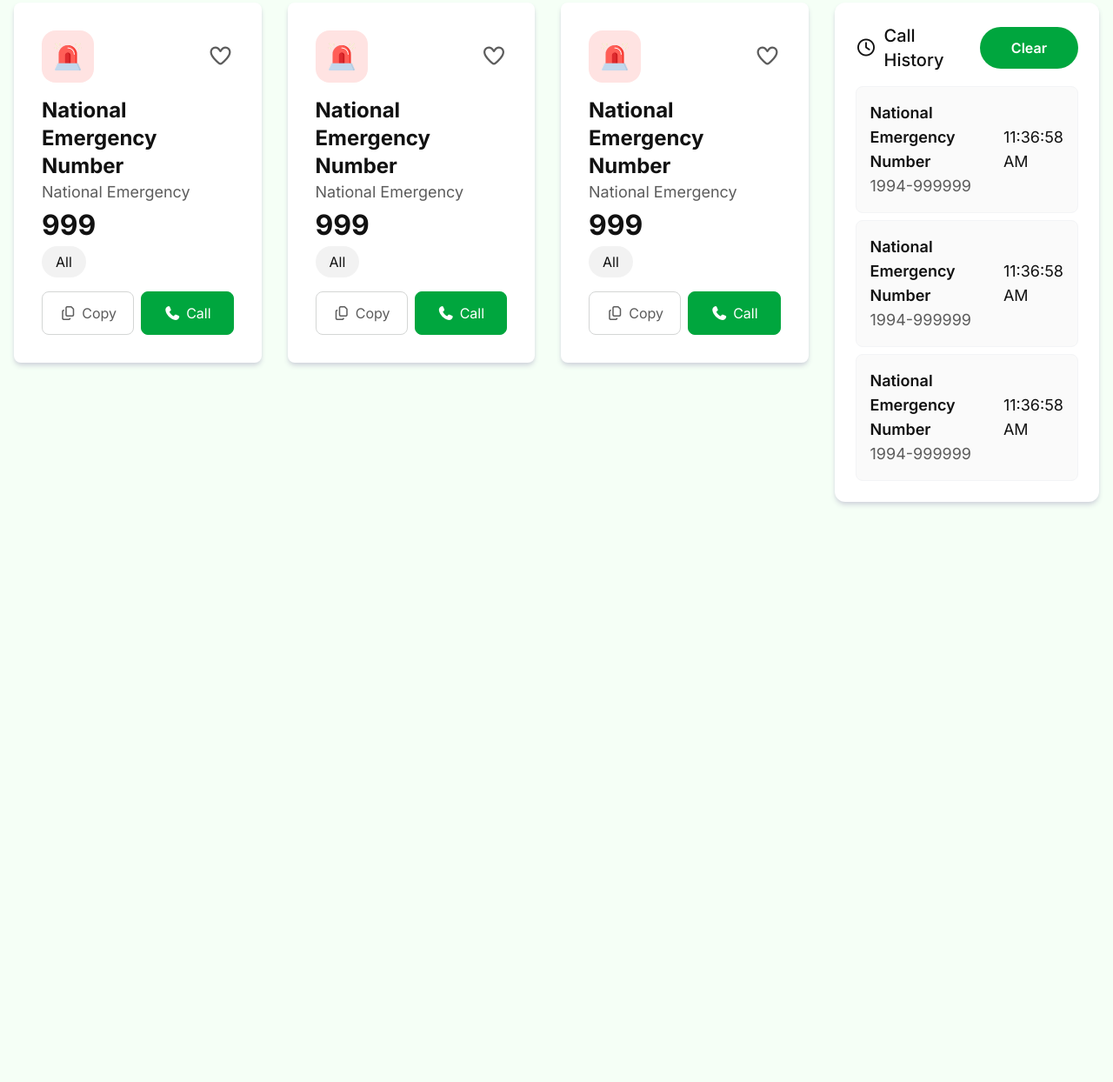
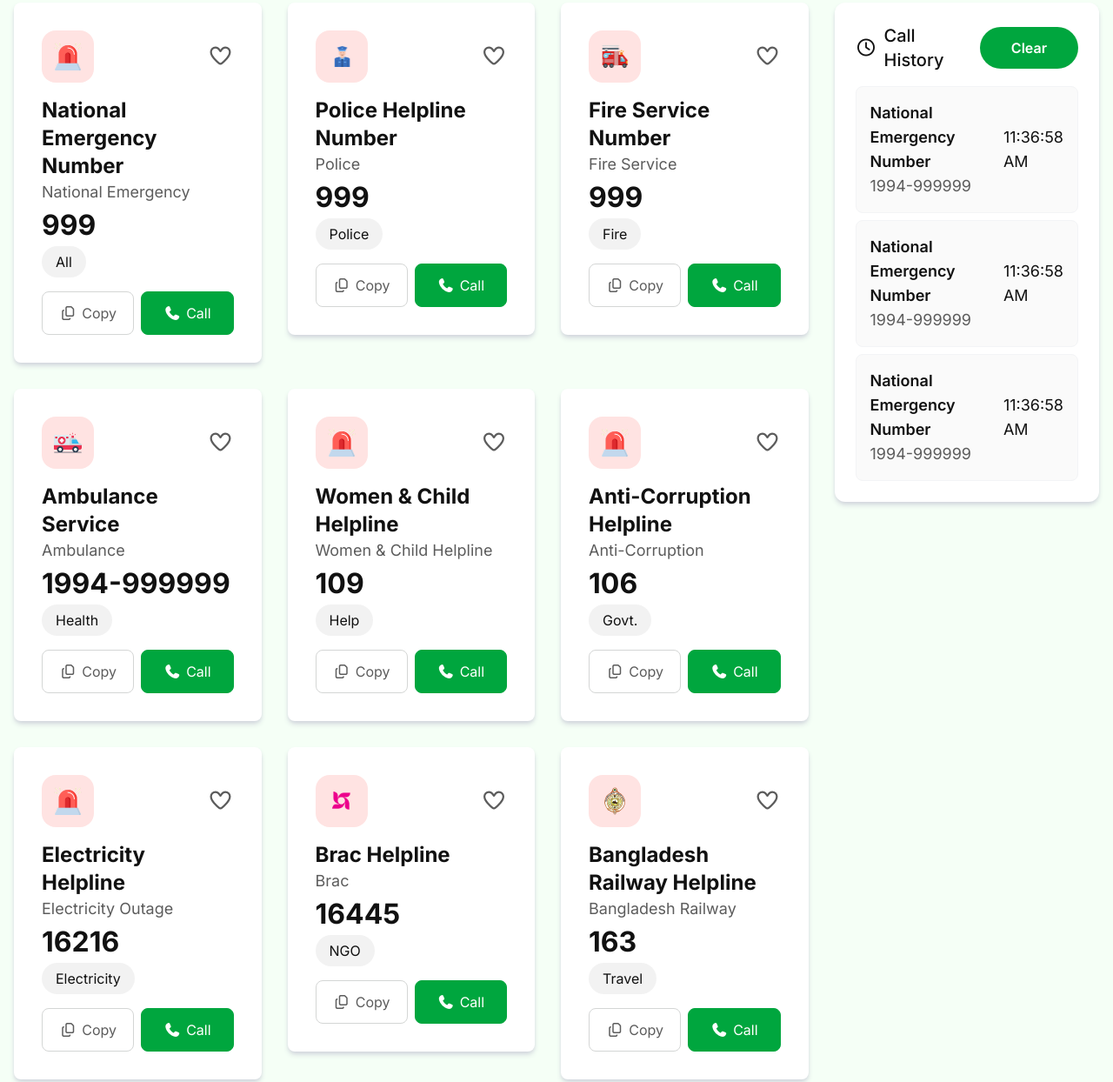
Before and after one commit to LitanMolla/emergency-hotline, a plain HTML site: page index.html in a window 1280 px wide. Shown: the part 401-1645 px from the top of the page at 87% size. Before the commit the page ends 1026 px from the top, so only its background shows below. Drawn offline with nearby package versions, Linux system fonts and the light colour scheme.

Commit message:
heart count function added

```diff
--- a/index.html
+++ b/index.html
@@ -31,7 +31,7 @@
                             id="heart_count">0</span><img class="w-[30px]" src="./assets/heart.png"
                             alt="heart"></button>
                     <button class="flex items-center gap-2.5 font-black px-9 py-3 bg-[#41FF6B1A] rounded-[50px]"><span
-                            id="coin_count">0</span><img class="w-[30px]" src="./assets/coin.png" alt="heart"></button>
+                            id="coin_count">100</span><img class="w-[30px]" src="./assets/coin.png" alt="heart"></button>
                     <button class="bg-[#00A63E] px-9 py-3 rounded-[50px] text-white font-semibold"><span
                             id="copy_count">0</span>
                         Copy</button>
@@ -58,73 +58,7 @@
                 <div class="lg:w-9/12">
                     <div id="service_container" class="grid grid-cols-1 md:grid-cols-2 lg:grid-cols-3 gap-[30px]">
                         <!-- Service Item -->
-                        <div class="bg-white p-8 rounded-lg shadow-md shadow-gray-300">
-                            <div class="flex justify-between items-center">
-                                <div class="bg-[#FFE3E2] w-15 h-15 rounded-2xl flex justify-center items-center">
-                                    <img class="w-8" src="./assets/emergency.png" alt="emergency">
-                                </div>
-                                <button id="heart_btn" class="text-[#5C5C5C] text-2xl cursor-pointer"><i
-                                        class="fa-regular fa-heart pointer-events-none"></i></button>
-                            </div>
-                            <h3 class="text-2xl font-bold mt-4">National Emergency Number</h3>
-                            <p class="text-lg text-[#5C5C5C]">National Emergency</p>
-                            <h2 class="font-bold text-[32px]">999</h2>
-                            <p class="px-4 py-[6px] bg-[#F2F2F2] rounded-full inline-block">All</p>
-                            <div class="flex justify-between gap-2 mt-4">
-                                <button
-                                    class="copy_btn border border-[#D4D6D5] rounded-lg py-3 w-1/2 text-[#5C5C5C] cursor-pointer duration-300 hover:bg-gray-200"><i
-                                        class="fa-regular fa-copy pointer-events-none mr-[6px]"></i>Copy</button>
-                                <button
-                                    class="call_btn border border-[#00A63E] rounded-lg py-3 w-1/2 text-white bg-[#00A63E] cursor-pointer duration-300 hover:bg-green-700"><i
-                                        class="fa-solid fa-phone pointer-events-none mr-[6px]"></i>Call</button>
-                            </div>
-                        </div>
-                        <!-- Service Item End -->
-                        <!-- Service Item -->
-                        <div class="bg-white p-8 rounded-lg shadow-md shadow-gray-300">
-                            <div class="flex justify-between items-center">
-                                <div class="bg-[#FFE3E2] w-15 h-15 rounded-2xl flex justify-center items-center">
-                                    <img class="w-8" src="./assets/emergency.png" alt="emergency">
-                                </div>
-                                <button id="heart_btn" class="text-[#5C5C5C] text-2xl cursor-pointer"><i
-                                        class="fa-regular fa-heart pointer-events-none"></i></button>
-                            </div>
-                            <h3 class="text-2xl font-bold mt-4">National Emergency Number</h3>
-                            <p class="text-lg text-[#5C5C5C]">National Emergency</p>
-                            <h2 class="font-bold text-[32px]">999</h2>
-                            <p class="px-4 py-[6px] bg-[#F2F2F2] rounded-full inline-block">All</p>
-                            <div class="flex justify-between gap-2 mt-4">
-                                <button
-                                    class="copy_btn border border-[#D4D6D5] rounded-lg py-3 w-1/2 text-[#5C5C5C] cursor-pointer duration-300 hover:bg-gray-200"><i
-                                        class="fa-regular fa-copy pointer-events-none mr-[6px]"></i>Copy</button>
-                                <button
-                                    class="call_btn border border-[#00A63E] rounded-lg py-3 w-1/2 text-white bg-[#00A63E] cursor-pointer duration-300 hover:bg-green-700"><i
-                                        class="fa-solid fa-phone pointer-events-none mr-[6px]"></i>Call</button>
-                            </div>
-                        </div>
-                        <!-- Service Item End -->
-                        <!-- Service Item -->
-                        <div class="bg-white p-8 rounded-lg shadow-md shadow-gray-300">
-                            <div class="flex justify-between items-center">
-                                <div class="bg-[#FFE3E2] w-15 h-15 rounded-2xl flex justify-center items-center">
-                                    <img class="w-8" src="./assets/emergency.png" alt="emergency">
-                                </div>
-                                <button id="heart_btn" class="text-[#5C5C5C] text-2xl cursor-pointer"><i
-                                        class="fa-regular fa-heart pointer-events-none"></i></button>
-                            </div>
-                            <h3 class="text-2xl font-bold mt-4">National Emergency Number</h3>
-                            <p class="text-lg text-[#5C5C5C]">National Emergency</p>
-                            <h2 class="font-bold text-[32px]">999</h2>
-                            <p class="px-4 py-[6px] bg-[#F2F2F2] rounded-full inline-block">All</p>
-                            <div class="flex justify-between gap-2 mt-4">
-                                <button
-                                    class="copy_btn border border-[#D4D6D5] rounded-lg py-3 w-1/2 text-[#5C5C5C] cursor-pointer duration-300 hover:bg-gray-200"><i
-                                        class="fa-regular fa-copy pointer-events-none mr-[6px]"></i>Copy</button>
-                                <button
-                                    class="call_btn border border-[#00A63E] rounded-lg py-3 w-1/2 text-white bg-[#00A63E] cursor-pointer duration-300 hover:bg-green-700"><i
-                                        class="fa-solid fa-phone pointer-events-none mr-[6px]"></i>Call</button>
-                            </div>
-                        </div>
+
                         <!-- Service Item End -->
                     </div>
                 </div>
@@ -137,7 +71,7 @@
                                 <p>Call History</p>
                             </div>
                             <button
-                                class="bg-[#00A63E] text-white px-9 py-3 rounded-[50px] font-semibold cursor-pointer">Clear</button>
+                                class="bg-[#00A63E] text-white px-9 py-3 rounded-[50px] font-semibold cursor-pointer duration-300 hover:bg-green-700">Clear</button>
                         </div>
                         <div id="history_container" class="space-y-2">
                             <!--  -->
@@ -179,6 +113,9 @@
             </div>
         </div>
     </main>
+
+    <!-- JS -->
+    <script src="./js/script.js"></script>
 </body>
 
 </html>
--- a/js/script.js
+++ b/js/script.js
@@ -0,0 +1,135 @@
+// Reuseable function
+function getElement(id) {
+    let element = document.getElementById(id);
+    return element;
+}
+// get elements
+const serviceContainer = getElement('service_container');
+const heartCount = getElement('heart_count');
+const coinCount = getElement('coin_count');
+const copyCount = getElement('copy_count');
+
+// Get value and convert string to number
+let totalHeart = Number(heartCount.innerText);
+let totalCoin = Number(coinCount.innerText);
+let totalCopy = Number(copyCount.innerText);
+
+// Service Item array
+const services = [
+    {
+        id: 1,
+        logo: '../assets/emergency.png',
+        title: 'National Emergency Number',
+        subtitle: 'National Emergency',
+        number: '999',
+        department: 'All',
+    },
+    {
+        id: 2,
+        logo: '../assets/police.png',
+        title: 'Police Helpline Number',
+        subtitle: 'Police',
+        number: '999',
+        department: 'Police',
+    },
+    {
+        id: 3,
+        logo: '../assets/fire-service.png',
+        title: 'Fire Service Number',
+        subtitle: 'Fire Service',
+        number: '999',
+        department: 'Fire',
+    },
+    {
+        id: 4,
+        logo: '../assets/ambulance.png',
+        title: 'Ambulance Service',
+        subtitle: 'Ambulance',
+        number: '1994-999999',
+        department: 'Health',
+    },
+    {
+        id: 5,
+        logo: '../assets/emergency.png',
+        title: 'Women & Child Helpline',
+        subtitle: 'Women & Child Helpline',
+        number: '109',
+        department: 'Help',
+    },
+    {
+        id: 6,
+        logo: '../assets/emergency.png',
+        title: 'Anti-Corruption Helpline',
+        subtitle: 'Anti-Corruption',
+        number: '106',
+        department: 'Govt.',
+    },
+    {
+        id: 7,
+        logo: '../assets/emergency.png',
+        title: 'Electricity Helpline',
+        subtitle: 'Electricity Outage',
+        number: '16216',
+        department: 'Electricity',
+    },
+    {
+        id: 8,
+        logo: '../assets/brac.png',
+        title: 'Brac Helpline',
+        subtitle: 'Brac',
+        number: '16445',
+        department: 'NGO',
+    },
+    {
+        id: 9,
+        logo: '../assets/Bangladesh-Railway.png',
+        title: 'Bangladesh Railway Helpline',
+        subtitle: 'Bangladesh Railway ',
+        number: '163',
+        department: 'Travel',
+    },
+];
+
+for (const service of services) {
+    let div = document.createElement('div');
+    div.innerHTML = `
+    <div class="bg-white p-8 rounded-lg shadow-md shadow-gray-300">
+    <div class="flex justify-between items-center">
+    <div class="bg-[#FFE3E2] w-15 h-15 rounded-2xl flex justify-center items-center">
+    <img class="w-8" src=${service.logo} alt=${service.title}>
+    </div>
+    <button class="heart_btn text-[#5C5C5C] text-2xl cursor-pointer"><i
+    class="fa-regular fa-heart pointer-events-none"></i></button>
+    </div>
+    <h3 class="text-2xl font-bold mt-4">${service.title}</h3>
+    <p class="text-lg text-[#5C5C5C]">${service.subtitle}</p>
+    <h2 class="font-bold text-[32px]">${service.number}</h2>
+    <p class="px-4 py-[6px] bg-[#F2F2F2] rounded-full inline-block">${service.department}</p>
+    <div class="flex justify-between gap-2 mt-4">
+    <button
+    class="copy_btn border border-[#D4D6D5] rounded-lg py-3 w-1/2 text-[#5C5C5C] cursor-pointer duration-300 hover:bg-gray-200"><i
+    class="fa-regular fa-copy pointer-events-none mr-[6px]"></i>Copy</button>
+    <button
+    class="call_btn border border-[#00A63E] rounded-lg py-3 w-1/2 text-white bg-[#00A63E] cursor-pointer duration-300 hover:bg-green-700"><i
+    class="fa-solid fa-phone pointer-events-none mr-[6px]"></i>Call</button>
+    </div>
+    </div>
+    `
+    serviceContainer.appendChild(div);
+}
+
+serviceContainer.addEventListener('click',function (event) {
+    // heart counter functionality
+    if (event.target.className.includes('heart_btn')) {
+        totalHeart++;
+        heartCount.innerText=totalHeart;
+    }
+    // Get Values
+})
+
+
+
+
+
+
+// console.log(totalCoin,totalCopy,totalHeart)
```
